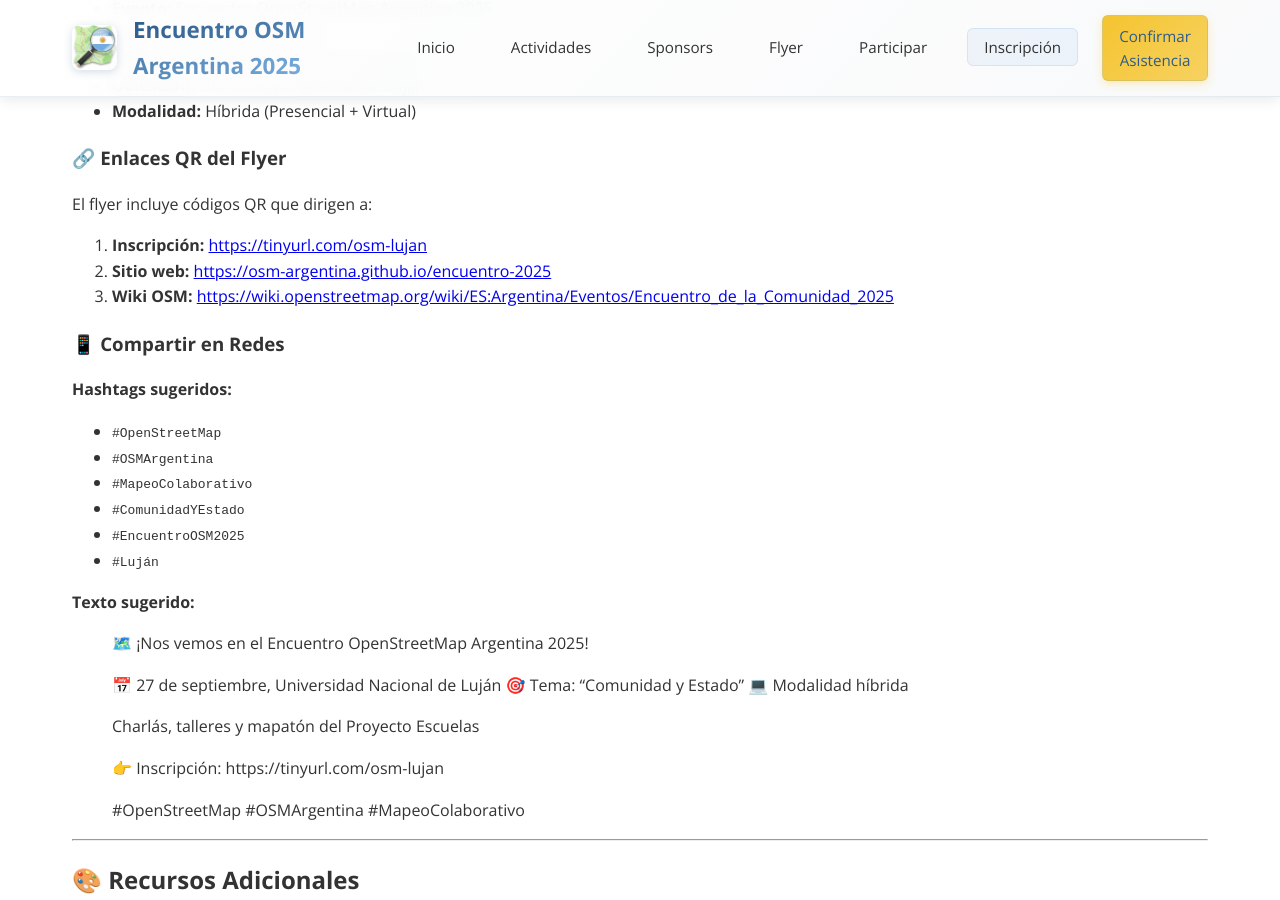
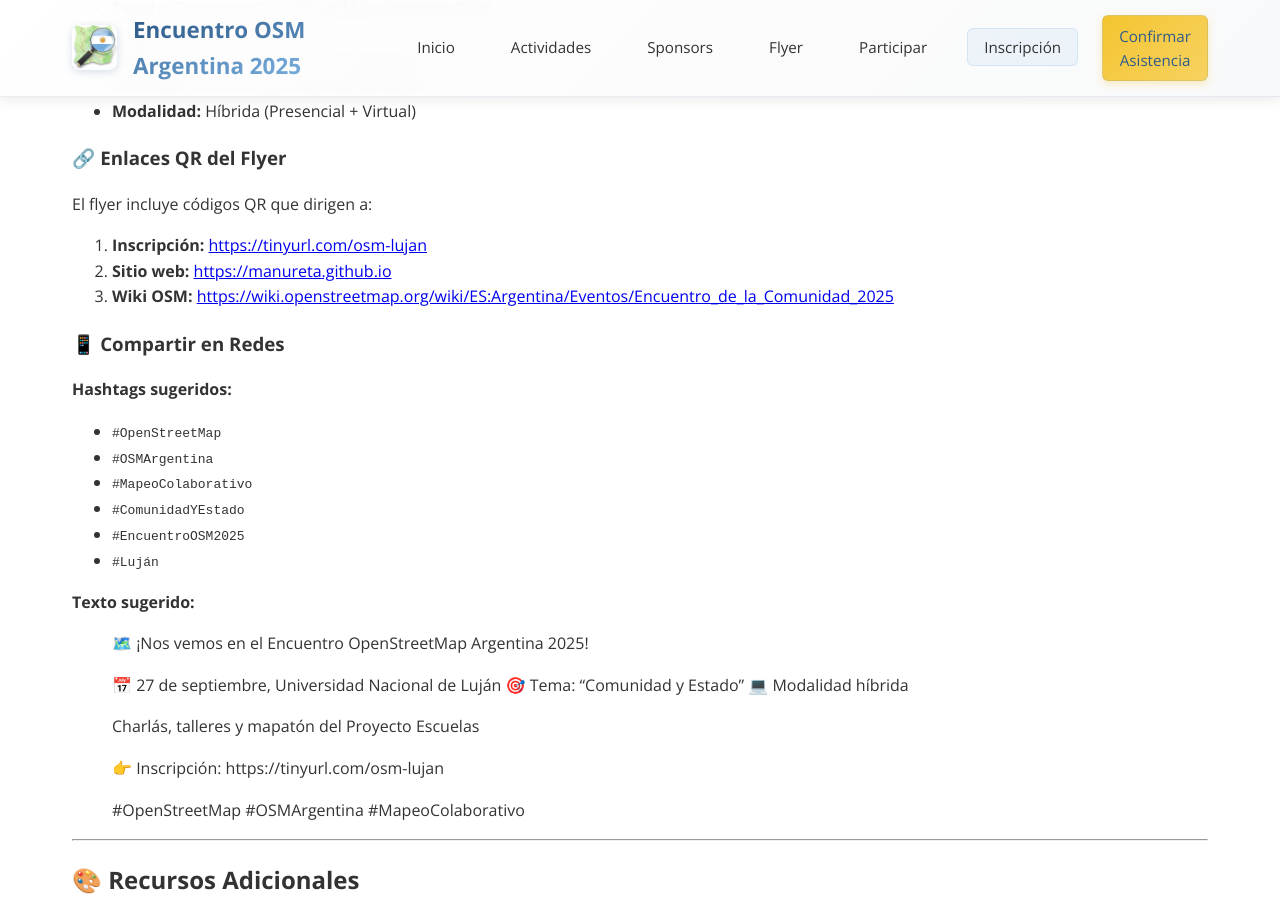
Before and after one commit to osm-ar/encuentro-2025, a Jekyll site: the page built from sitio-web/flyer.md, in a window 1280 px wide and 900 px high, scrolled down 2176 px. Built offline with Jekyll 4.4.1, drawn with Linux system fonts in a browser that asks for light colours; part of the change alters nothing that is shown.

Commit message:
Configurar baseurl correcto para GitHub Pages
- Cambiar baseurl a /encuentro-2025 para compatibilidad con GitHub Pages
- Actualizar URL base a https://manureta.github.io
- Permitir despliegue automático vía GitHub Actions

🤖 Generated with [Claude Code](https://claude.ai/code)

Co-Authored-By: Claude <noreply@anthropic.com>

```diff
--- a/sitio-web/_config.yml
+++ b/sitio-web/_config.yml
@@ -3,8 +3,8 @@
 # Site settings
 title: "Encuentro OSM Argentina 2025"
 description: "Encuentro de la Comunidad de OpenStreetMap de Argentina - 27 de septiembre 2025, Universidad Nacional de Luján"
-baseurl: "" # subpath of site, e.g. /blog
-url: "https://osm-argentina.github.io/encuentro-2025" # base URL for site
+baseurl: "/encuentro-2025" # subpath of site for GitHub Pages
+url: "https://manureta.github.io" # base URL for site
 
 # Event details
 event:
```
